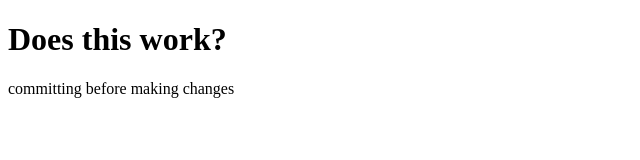
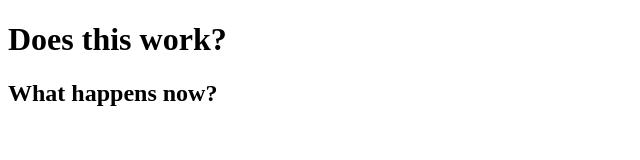
Before and after one commit to prof-anderson-uc/gofigure, a plain HTML site: page index.html in a window 1280 px wide. Shown: the whole page, without its empty margins (0-640 px from the left). Drawn offline with Linux system fonts and the light colour scheme.

Commit message:
Update index.html
This looks like an good change

```diff
--- a/index.html
+++ b/index.html
@@ -6,6 +6,7 @@
 </head>
 <body>
     <h1>Does this work?</h1>
-    <p>committing before making changes</p>
+
+    <h2>What happens now?</h2>
 </body>
 </html>
```
